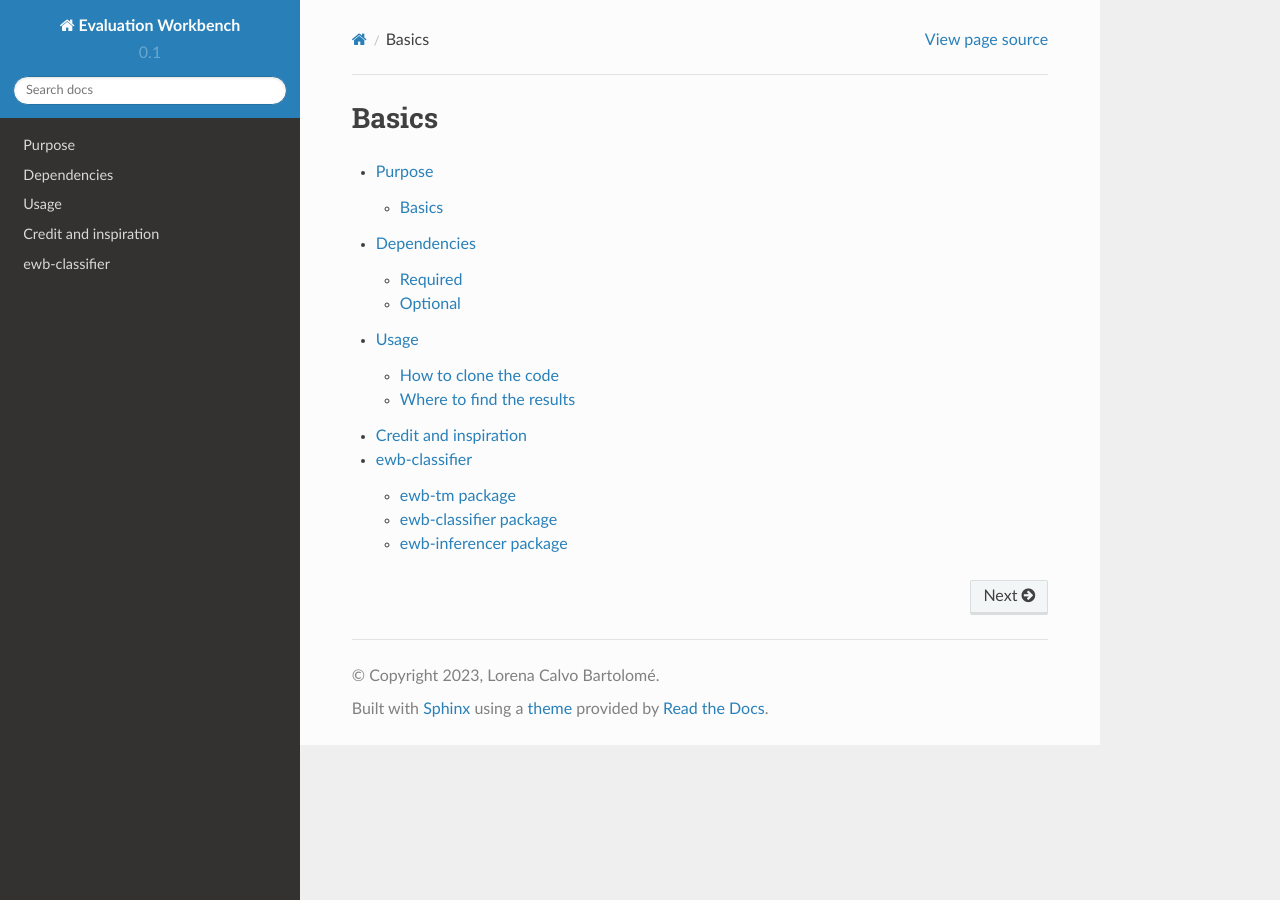
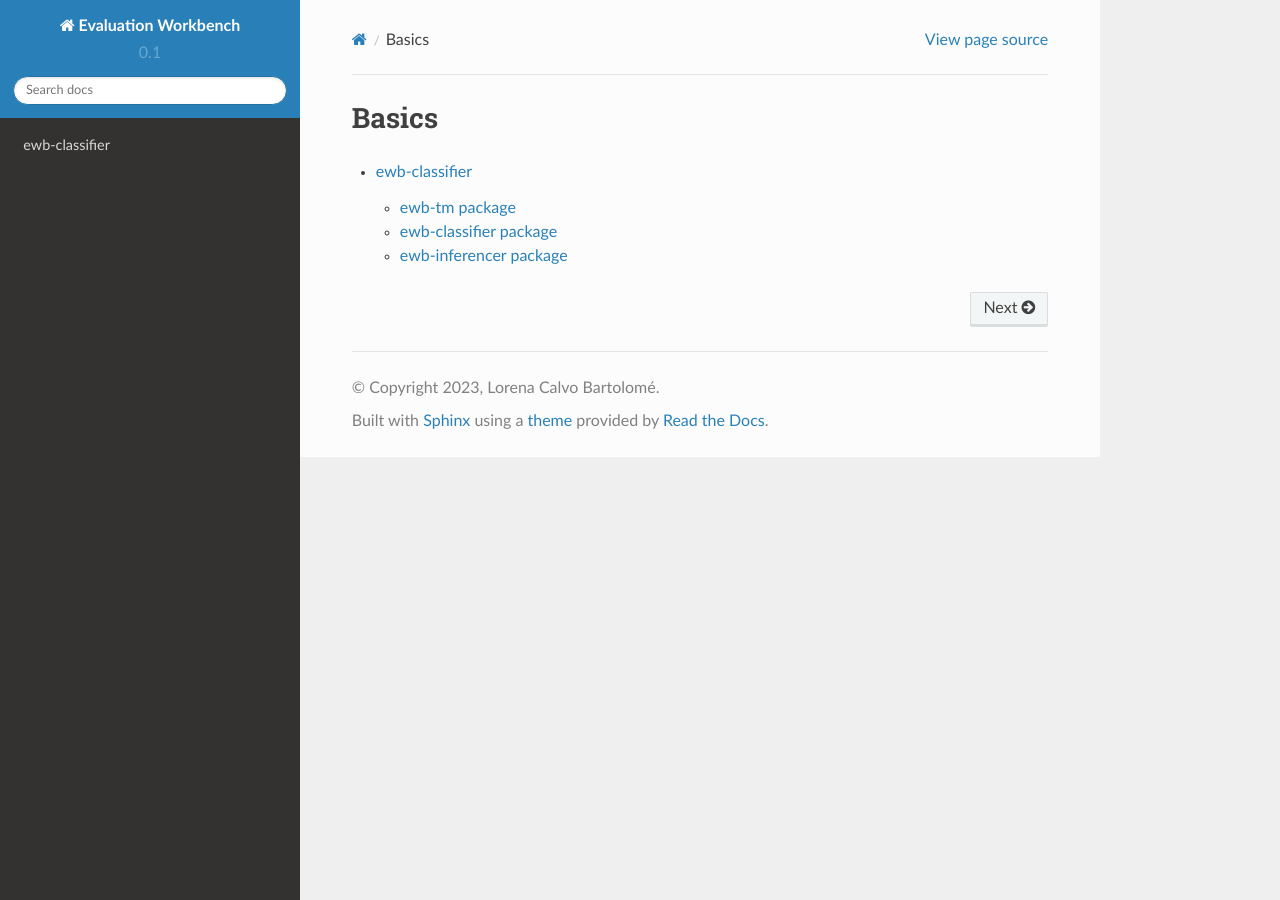
Before and after one commit to IntelCompH2020/EWB, a Sphinx documentation site: the page built from doc/index.rst, in a window 1280 px wide. Built offline with Sphinx 7.4.7 and the Read the Docs theme 2.0.0, drawn with Linux system fonts in a browser that asks for light colours.

Commit message:
Updated conf.

```diff
--- a/doc/conf.py
+++ b/doc/conf.py
@@ -19,7 +19,7 @@
 #
 import os
 import sys
-sys.path.insert(0, os.path.abspath('..'))
+sys.path.insert(0, os.path.abspath('../..'))
 
 
 # -- General configuration ------------------------------------------------
@@ -31,14 +31,7 @@ sys.path.insert(0, os.path.abspath('..'))
 # Add any Sphinx extension module names here, as strings. They can be
 # extensions coming with Sphinx (named 'sphinx.ext.*') or your custom
 # ones.
-extensions = [
-    'sphinx.ext.autodoc',
-    'sphinx.ext.coverage',
-    'sphinx.ext.extlinks',
-    # 'sphinx.ext.graphviz',
-    # 'sphinx.ext.inheritance_diagram',
-    'sphinx.ext.napoleon',
-    'sphinx.ext.viewcode',
+extensions = ['sphinx.ext.autosummary', 'rinoh.frontend.sphinx', 'sphinx.ext.todo', 'sphinx.ext.viewcode', 'sphinx.ext.autodoc' ,'sphinx.ext.napoleon'
 ]
 
 # Autodoc settings
--- a/doc/index.rst
+++ b/doc/index.rst
@@ -10,8 +10,4 @@ Basics
 .. toctree::
    :maxdepth: 2
 
-   purpose.rst
-   dependencies.rst
-   usage.rst
-   credit.rst
    modules.rst
```
